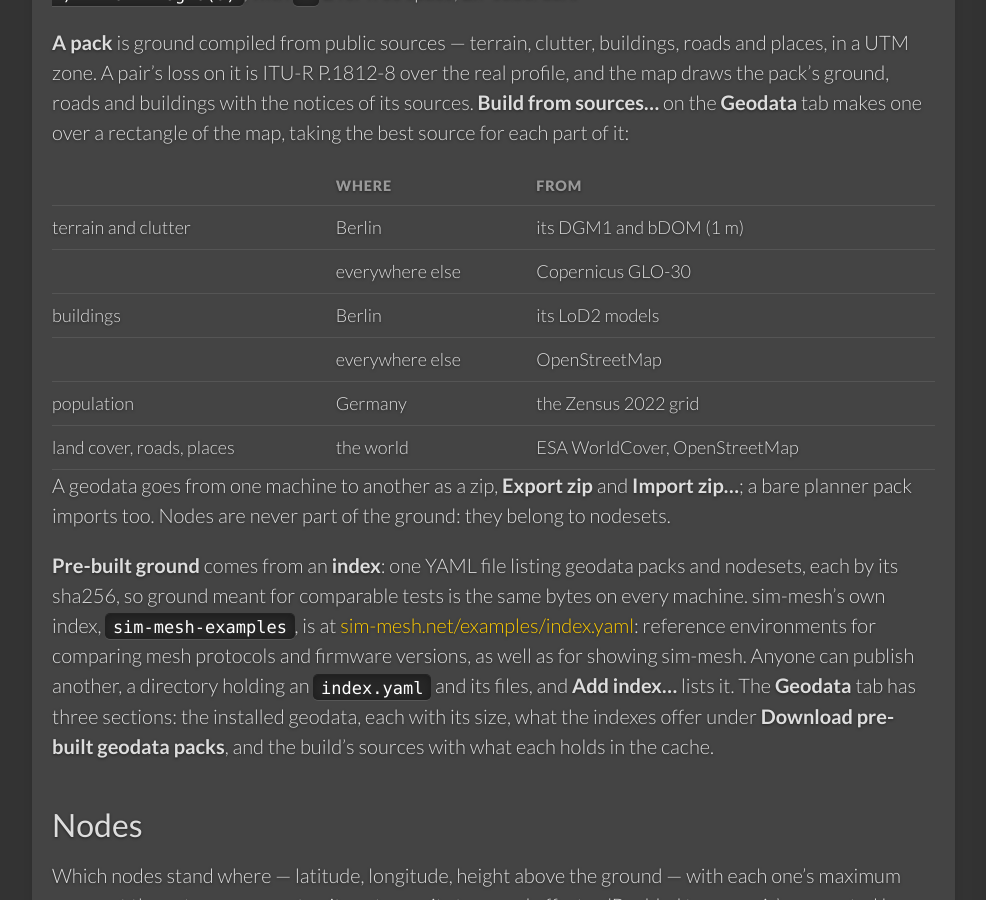
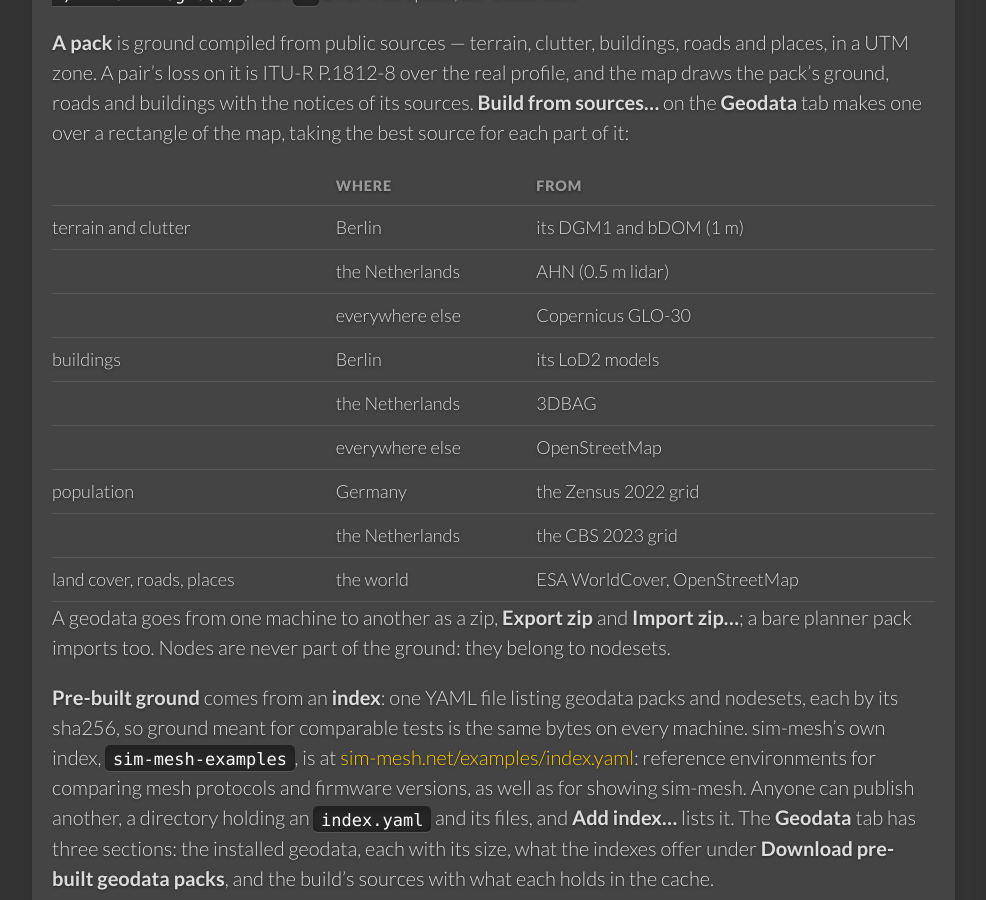
Before and after one commit to sim-mesh/sim-mesh.github.io, a Jekyll site: the page built from simulation.md, in a window 1280 px wide and 900 px high, scrolled down 1021 px. Shown: the whole window, without its empty margins (277-1263 px from the left). Built offline with Jekyll 4.4.1, drawn with Linux system fonts in a browser that asks for light colours.

Commit message:
simulation: the Netherlands' sources in the table of where ground comes from
AHN for terrain and clutter, 3DBAG for buildings and CBS's 2023 grid for population, where a rectangle touches the Netherlands.

Signed-off-by: Rop Gonggrijp <rop@gonggri.jp>

```diff
--- a/simulation.md
+++ b/simulation.md
@@ -52,10 +52,13 @@ for each part of it:
 | | Where | From |
 |---|---|---|
 | terrain and clutter | Berlin | its DGM1 and bDOM (1 m) |
+| | the Netherlands | AHN (0.5 m lidar) |
 | | everywhere else | Copernicus GLO-30 |
 | buildings | Berlin | its LoD2 models |
+| | the Netherlands | 3DBAG |
 | | everywhere else | OpenStreetMap |
 | population | Germany | the Zensus 2022 grid |
+| | the Netherlands | the CBS 2023 grid |
 | land cover, roads, places | the world | ESA WorldCover, OpenStreetMap |
 
 A geodata goes from one machine to another as a zip, **Export zip** and
```
